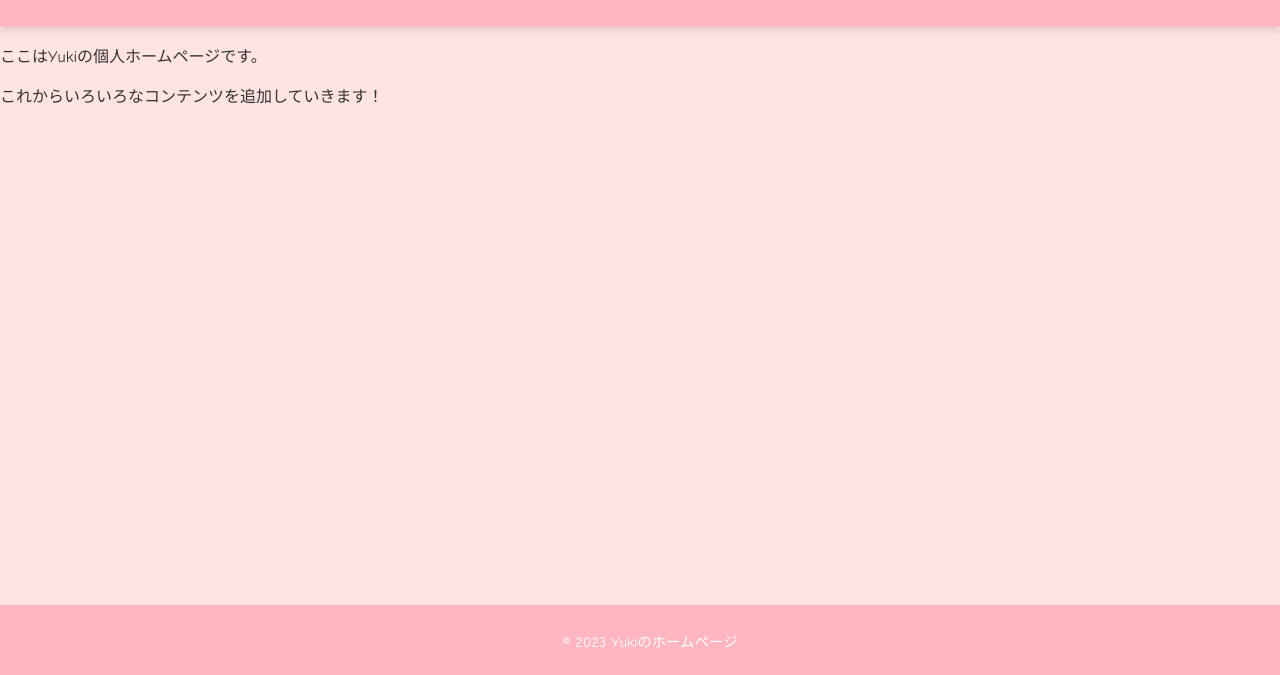
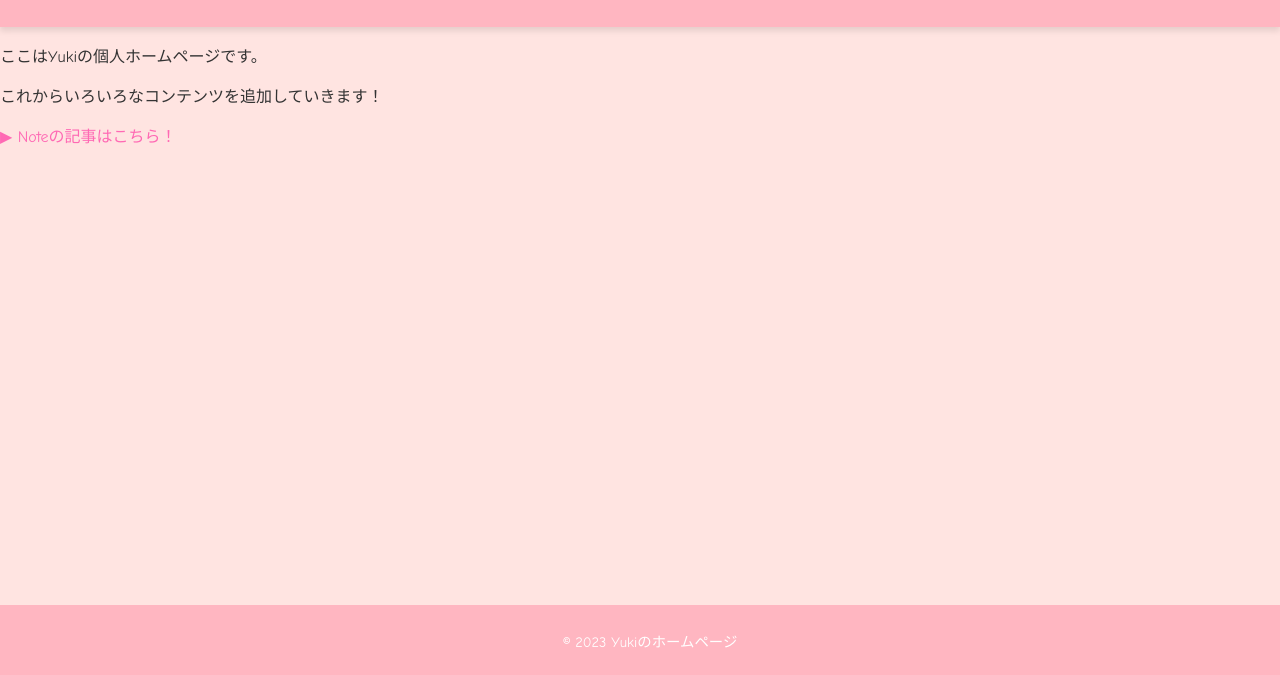
Before and after one commit to yuki-kuroneko/yiki-HP, a plain HTML site: page index.html in a window 1280 px wide. Shown: the part 125-800 px from the top of the page. Drawn offline with Linux system fonts and the light colour scheme.

Commit message:
html change

```diff
--- a/index.html
+++ b/index.html
@@ -16,6 +16,7 @@
     <main>
         <p>ここはYukiの個人ホームページです。</p>
         <p>これからいろいろなコンテンツを追加していきます！</p>
+        <p><a href="https://note.com/shiny_parrot7911/n/n098858dcc6ab?sub_rt=share_pw" target="_blank">▶ Noteの記事はこちら！</a></p>
     </main>
     <footer>
         <p>&copy; 2023 Yukiのホームページ</p>
```
